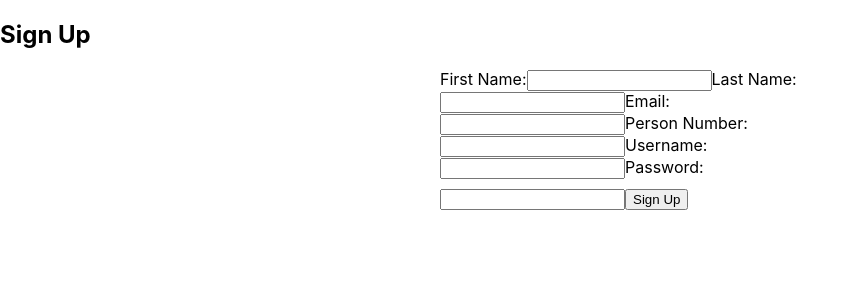
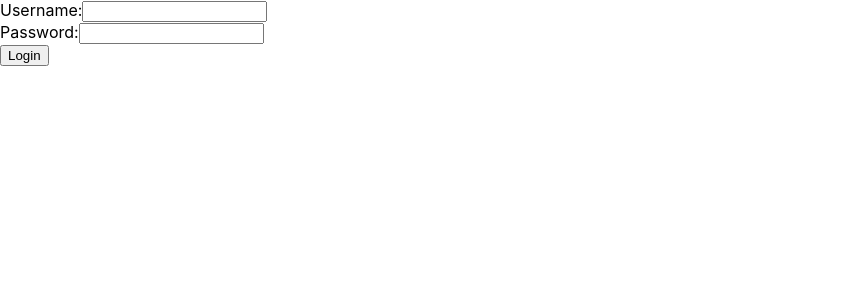
Before and after one commit to sebgro98/AwesomeProject, a React (Create React App) app in the folder frontend/: page / in a window 1280 px wide. Shown: the top 300 px of the page, without its empty margins (0-859 px from the left). Built offline with nearby package versions, Linux system fonts and the light colour scheme.

Commit message:
Updated index.js

```diff
--- a/frontend/src/Views/login.js
+++ b/frontend/src/Views/loginView.js
@@ -16,7 +16,7 @@ const LoginForm = () => {
         }
 
         try {
-            const response = await axios.post('http://localhost:8000/login', { username, password });
+            const response = await axios.post('http://localhost:3000/login', { username, password });
             // Handle successful login
             console.log(response.data); // Or redirect user
         } catch (error) {
--- a/frontend/src/index.js
+++ b/frontend/src/index.js
@@ -3,12 +3,13 @@ import ReactDOM from 'react-dom/client';
 import './index.css';
 import App from './App';
 import SingUpView from './Views/signUpView';
+import LoginView from "./Views/loginView";
 import reportWebVitals from './reportWebVitals';
 
 const root = ReactDOM.createRoot(document.getElementById('root'));
 root.render(
   <React.StrictMode>
-    <SingUpView />
+      <LoginView />
   </React.StrictMode>
 );
 
```
